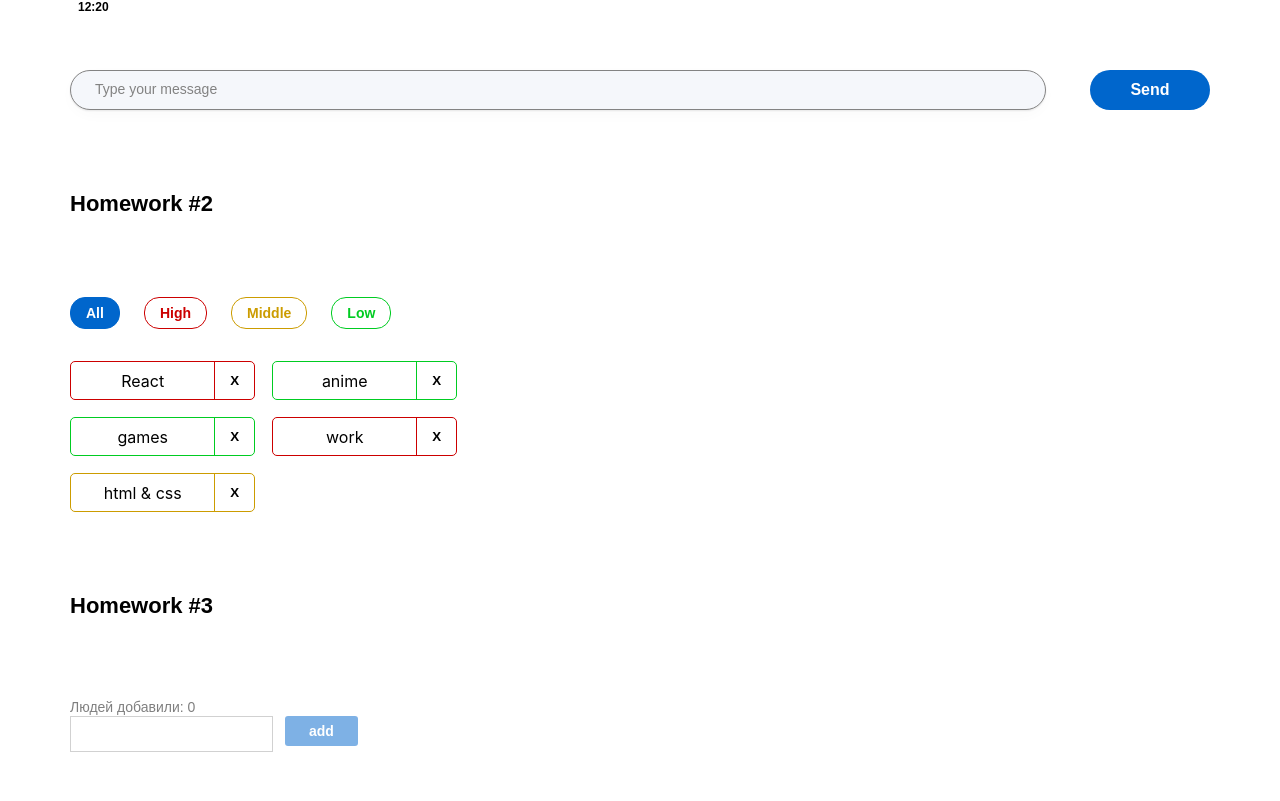
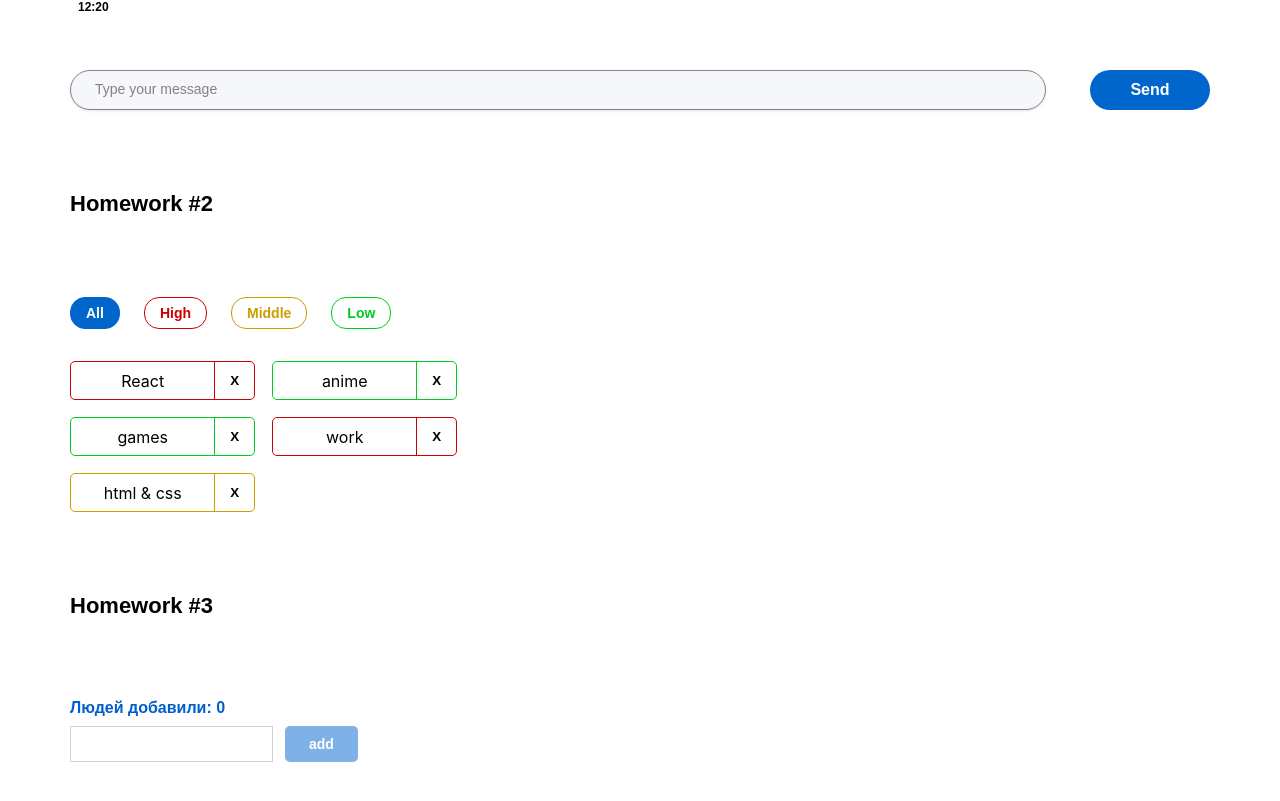
Before and after one commit to ElenaWebDev984/HW-Sprint_2, a React (Create React App) app: page / in a window 1280 px wide. Shown: the part 289-1090 px from the top of the page. Built offline with nearby package versions, Linux system fonts and the light colour scheme.

Commit message:
update styles HW3

```diff
--- a/src/s2-homeworks/hw03/Greeting.module.css
+++ b/src/s2-homeworks/hw03/Greeting.module.css
@@ -14,6 +14,7 @@
     font-size: 14px;
     line-height: 17px;
     color: #CC0000;
+    margin-top: 10px;
 }
 
 .input {
@@ -27,12 +28,14 @@
 }
 
 .errorInput {
-   border: 1px #cc0000 solid;
+    border: 1px #cc0000 solid;
+    height: 36px;
+    padding: 0 12px;
 }
 
 .button {
     background: #0066CC;
-    border-radius: 3px;
+    border-radius: 5px;
     padding: 5px 24px;
     font-family: 'Montserrat', sans-serif;
     font-weight: 600;
@@ -41,14 +44,15 @@
     color: #FFFFFF;
     border: none;
     cursor: pointer;
+    height: 36px;
 }
 
 .button:focus {
-
+    border: 1px #0066CC solid;
 }
 
 .button:active {
-
+    background: #005fcc;
 }
 
 .button:disabled {
@@ -59,11 +63,11 @@
 .text {
     font-family: 'Montserrat', sans-serif;
     font-style: normal;
-    font-weight: 400;
-    font-size: 14px;
+    font-weight: 600;
+    font-size: 16px;
     line-height: 17px;
-    color: rgba(0, 0, 0, 0.5);
-
+    color: #005fcc;
+    margin-bottom: 10px;
 
 }
 
@@ -73,6 +77,6 @@
     font-size: 14px;
     line-height: 17px;
     color: #000000;
-
+    margin-top: 10px;
 
 }
```
